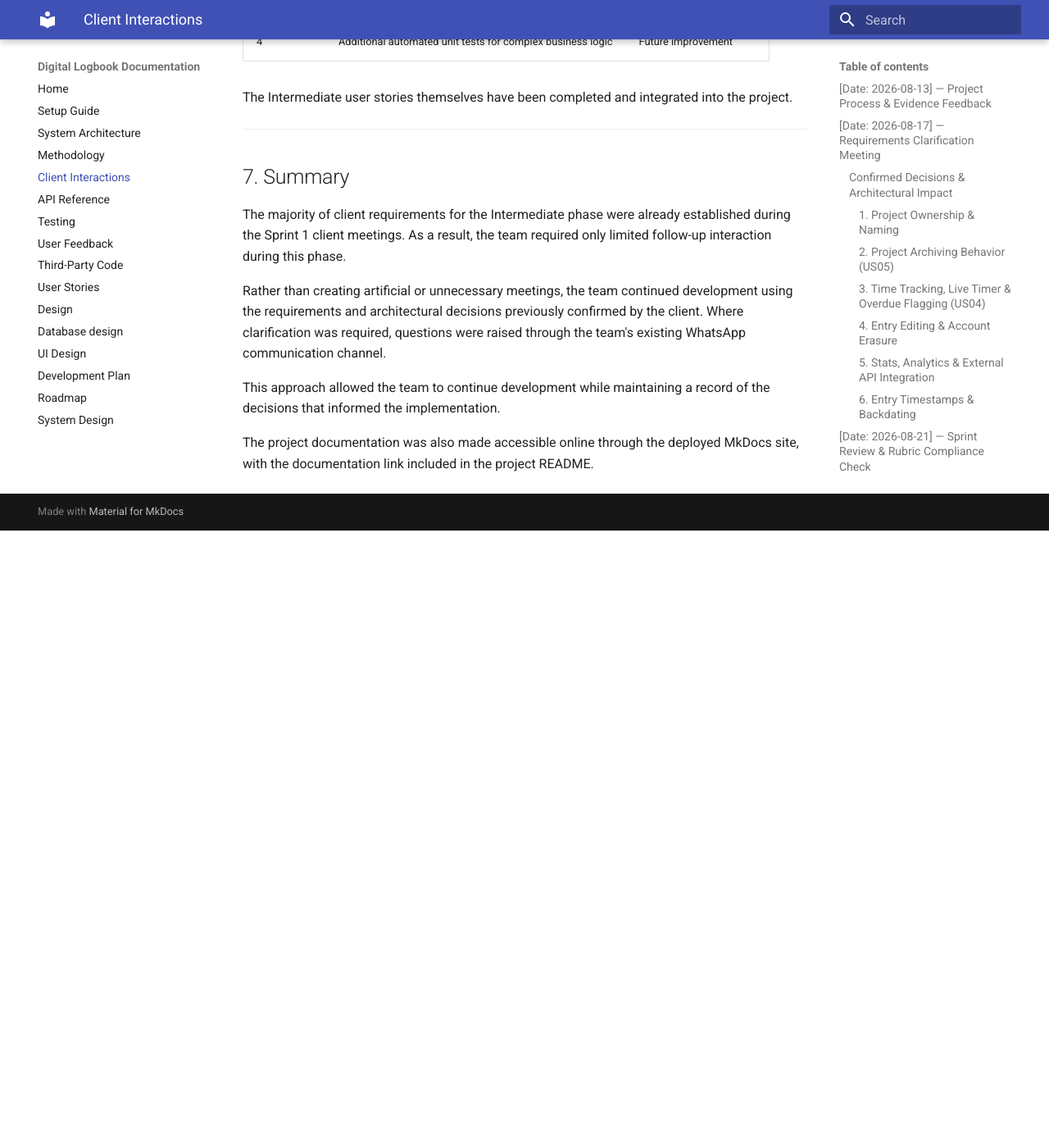
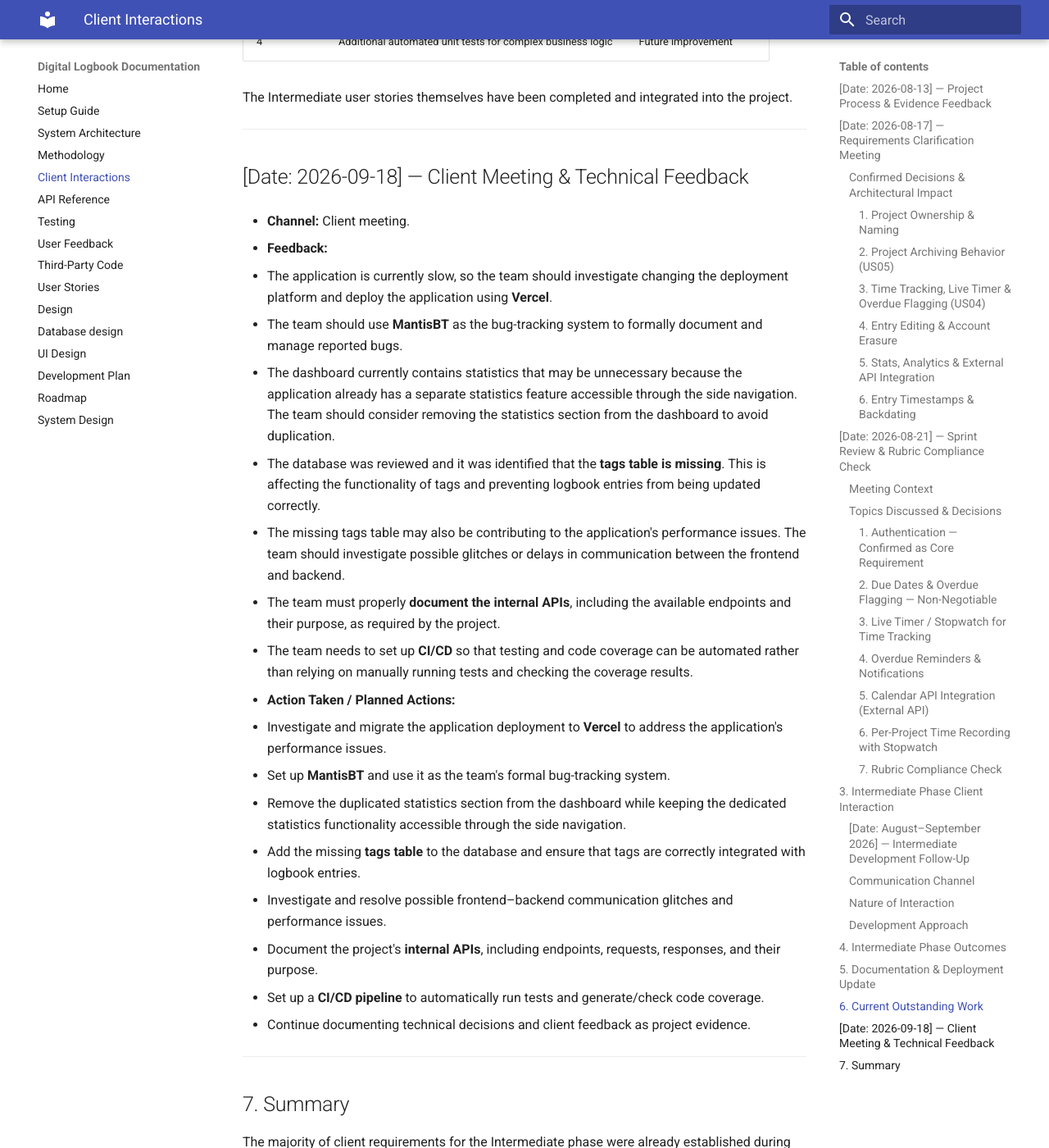
Before and after one commit to DiMpho-20/coms3011a-logbook-digital-logbook, an MkDocs documentation site: the page built from docs/client-interactions.md, in a window 1280 px wide and 1400 px high, scrolled down 8126 px. Shown: the whole window at 82% size. Built offline with MkDocs 1.6.1 and Material for MkDocs 9.7.7, drawn with Linux system fonts in a browser that asks for light colours; before the commit the page ends 8773 px from its top, so only the background shows below that.

Commit message:
docs: add 2026-09-18 client meeting feedback to interaction log

```diff
--- a/docs/client-interactions.md
+++ b/docs/client-interactions.md
@@ -287,6 +287,33 @@ The Intermediate user stories themselves have been completed and integrated into
 
 ---
 
+## [Date: 2026-09-18] — Client Meeting & Technical Feedback
+
+* **Channel:** Client meeting.
+
+* **Feedback:**
+
+  * The application is currently slow, so the team should investigate changing the deployment platform and deploy the application using **Vercel**.
+  * The team should use **MantisBT** as the bug-tracking system to formally document and manage reported bugs.
+  * The dashboard currently contains statistics that may be unnecessary because the application already has a separate statistics feature accessible through the side navigation. The team should consider removing the statistics section from the dashboard to avoid duplication.
+  * The database was reviewed and it was identified that the **tags table is missing**. This is affecting the functionality of tags and preventing logbook entries from being updated correctly.
+  * The missing tags table may also be contributing to the application's performance issues. The team should investigate possible glitches or delays in communication between the frontend and backend.
+  * The team must properly **document the internal APIs**, including the available endpoints and their purpose, as required by the project.
+  * The team needs to set up **CI/CD** so that testing and code coverage can be automated rather than relying on manually running tests and checking the coverage results.
+
+* **Action Taken / Planned Actions:**
+
+  * Investigate and migrate the application deployment to **Vercel** to address the application's performance issues.
+  * Set up **MantisBT** and use it as the team's formal bug-tracking system.
+  * Remove the duplicated statistics section from the dashboard while keeping the dedicated statistics functionality accessible through the side navigation.
+  * Add the missing **tags table** to the database and ensure that tags are correctly integrated with logbook entries.
+  * Investigate and resolve possible frontend–backend communication glitches and performance issues.
+  * Document the project's **internal APIs**, including endpoints, requests, responses, and their purpose.
+  * Set up a **CI/CD pipeline** to automatically run tests and generate/check code coverage.
+  * Continue documenting technical decisions and client feedback as project evidence.
+
+---
+
 ## 7. Summary
 
 The majority of client requirements for the Intermediate phase were already established during the Sprint 1 client meetings. As a result, the team required only limited follow-up interaction during this phase.
```
